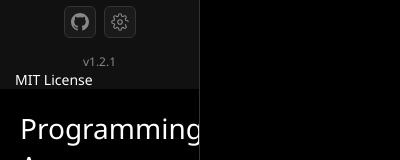
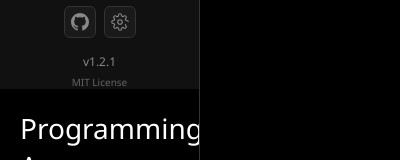
Before and after one commit to Dreamclip/ResourceGO, an Electron app: page index.html in a window 400 px wide. Shown: the part 480-640 px from the top of the page. Drawn offline with Linux system fonts and the light colour scheme; no server answers.

Commit message:
Update main.css

```diff
--- a/styles/main.css
+++ b/styles/main.css
@@ -1081,4 +1081,13 @@ body.transparent-theme .modal-content {
     stroke-width: 1.5;
     width: 18px;
     height: 18px;
+
 }
+
+.license {
+    font-size: 10px;
+    color: var(--text-muted);
+    text-align: center;
+    margin-top: 5px;
+    opacity: 0.7;
+}
```
